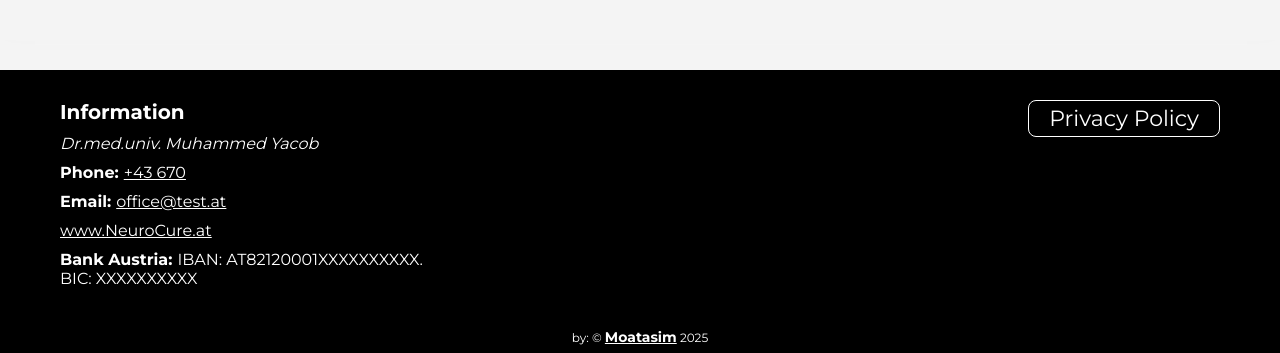
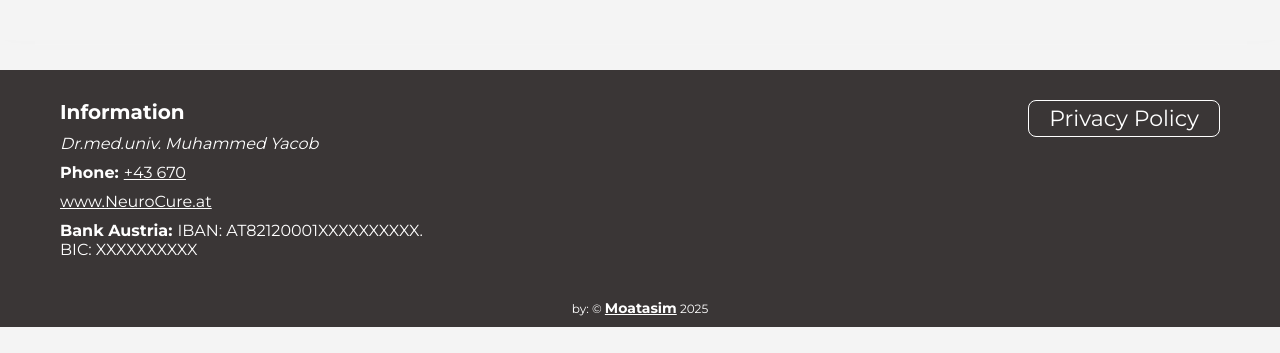
Before and after one commit to MtsmAshraf/neurocure, a Next.js app: page /en/about in a window 1280 px wide. Shown: the part 3985-4338 px from the top of the page. After the commit the page ends 4312 px from the top, so only its background shows below. Built offline with nearby package versions, Linux system fonts and the light colour scheme.

Commit message:
removed gmail

```diff
--- a/src/components/Footer/Footer.tsx
+++ b/src/components/Footer/Footer.tsx
@@ -27,12 +27,6 @@ const Footer = ({
                   {t("Phone")}:
                     <a href="tel:+43670 " target='_blank'>
                       +43 670
-                    </a>
-                </p>
-                <p>
-                  Email:
-                    <a href="mailto:office@test.at?subject=Mail-From-NeuroCure-website" target='_blank'>
-                      office@test.at
                     </a>
                 </p>
                 <a href="https://www.NeuroCure.at">
--- a/src/components/Footer/footer.module.css
+++ b/src/components/Footer/footer.module.css
@@ -1,6 +1,6 @@
 .footer{
     /* background-color: var(--main-color); */
-    background-color: #000;
+    background-color: #3a3636;
     color: #fff;
     position: relative;
     isolation: isolate;
```
